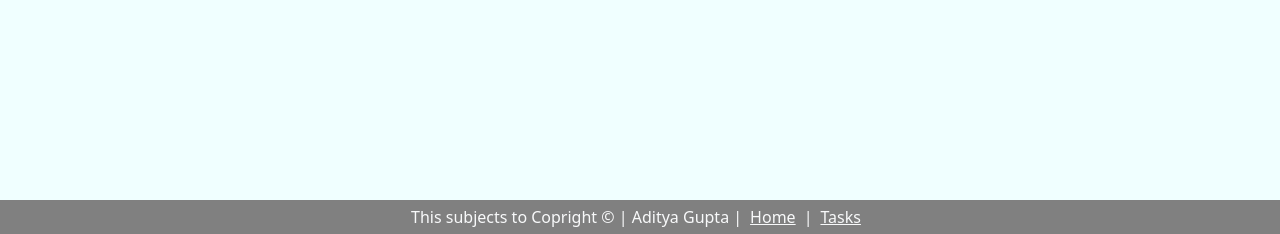
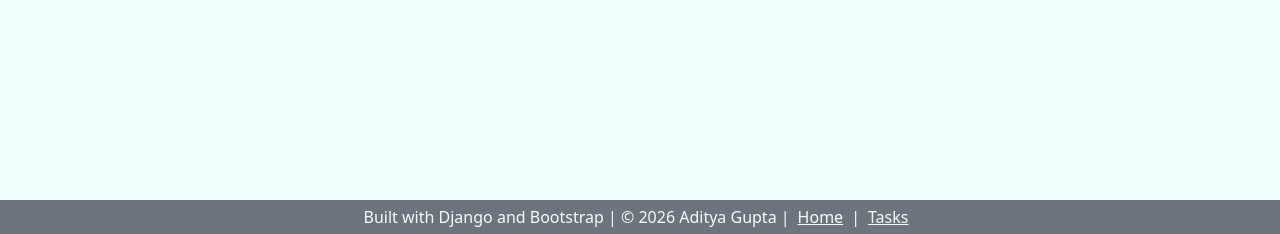
Before and after one commit to Adityagupta-18/django_todo_app, a Django app: page / in a window 1280 px wide. Shown: the part 566-800 px from the top of the page. Run offline with Django 5.2, Linux system fonts and the light colour scheme.

Commit message:
Changed footer

```diff
--- a/templates/base.html
+++ b/templates/base.html
@@ -31,8 +31,8 @@
 {% endblock body%}
 
 
-<footer class="fixed-bottom text-light" style="display: flex; justify-content: center; align-items: center; padding: 5px; background-color:grey;">
-  This subjects to Copright &copy; | Aditya Gupta | <a href="/" class="mx-2 text-light">Home</a> | <a href="\tasks" class="mx-2 text-light">Tasks</a>
+<footer class="fixed-bottom text-light bg-secondary" style="display: flex; justify-content: center; align-items: center; padding: 5px;">
+  Built with Django and Bootstrap | &copy; 2026 Aditya Gupta | <a href="/" class="mx-2 text-light">Home</a> | <a href="\tasks" class="mx-2 text-light">Tasks</a>
 </footer>
 
     <script src="https://cdn.jsdelivr.net/npm/bootstrap@5.3.8/dist/js/bootstrap.bundle.min.js" integrity="sha384-FKyoEForCGlyvwx9Hj09JcYn3nv7wiPVlz7YYwJrWVcXK/BmnVDxM+D2scQbITxI" crossorigin="anonymous"></script>
```
